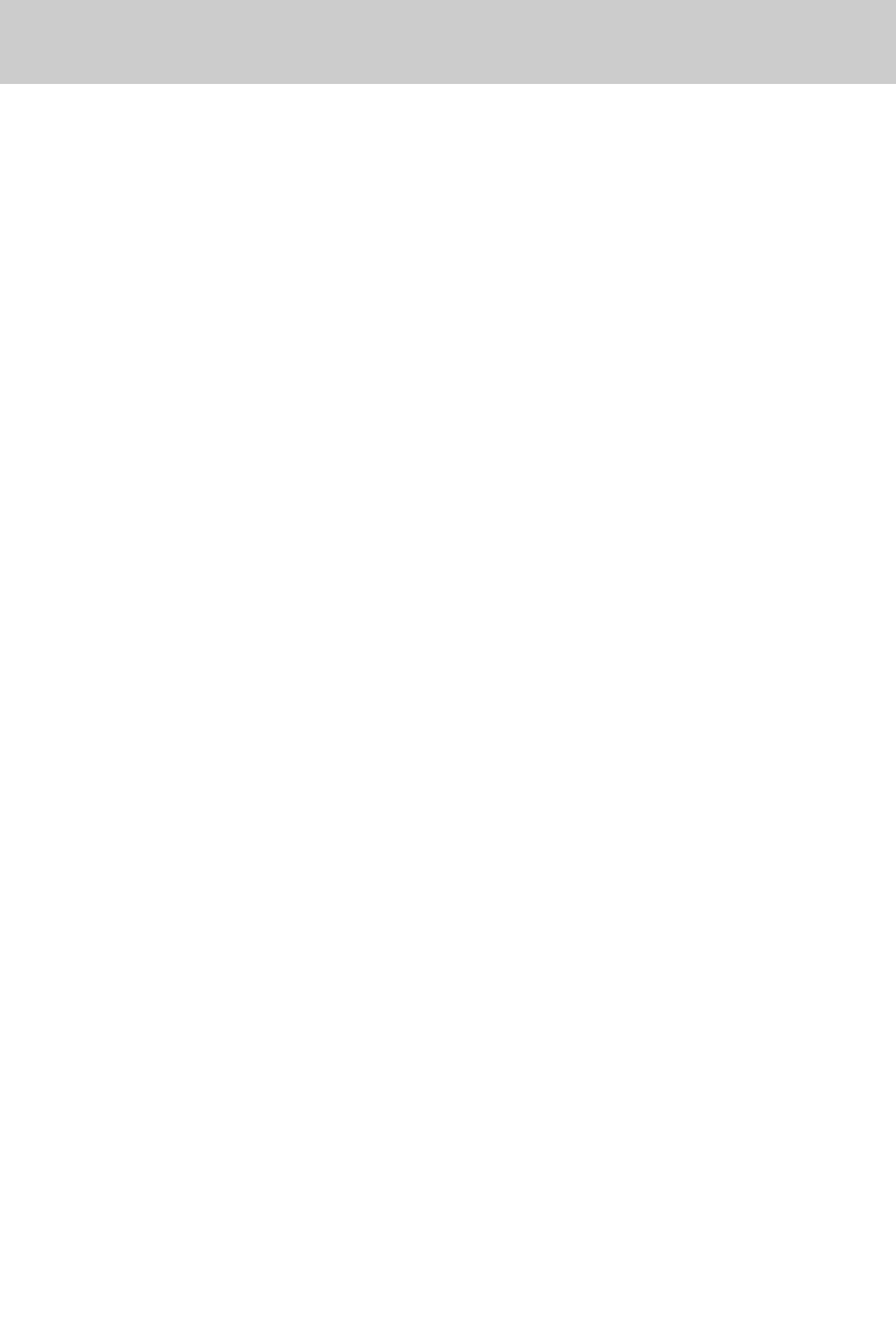
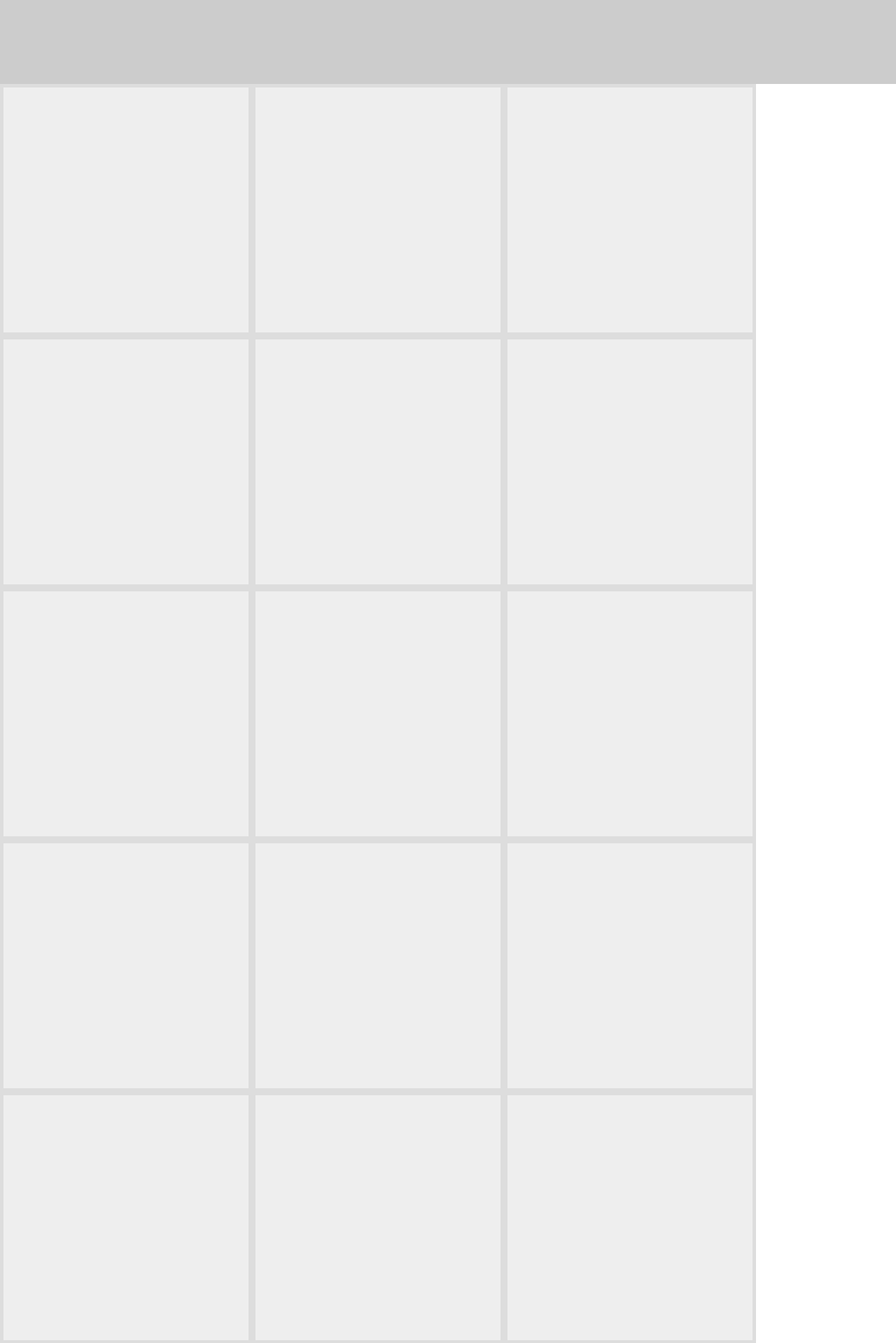
Before and after one commit to mattmolo/MHacksV, a plain HTML site: page index.html in a window 1280 px wide. Shown: the top 1919 px of the page at 70% size. Before the commit the page ends 800 px from the top, so only its background shows below. Drawn offline with nearby package versions, Linux system fonts and the light colour scheme.

Commit message:
Added divs to grid

```diff
--- a/index.html
+++ b/index.html
@@ -38,17 +38,60 @@
 
 </head>
 <body>
-<div class="topHeader">
-</div>
-<div class="tileHolder">
-  <div class="tile one">
+  <div class="topHeader">
+
   </div>
 
-</div>
+  <div class="main-grid">
+
+    <div class="tile w-one-third h-one-fifth">
+    </div>
+
+    <div class="tile w-one-third h-one-fifth">
+    </div>
+
+    <div class="tile w-one-third h-one-fifth">
+    </div>
+
+    <div class="tile w-one-third h-one-fifth">
+    </div>
+
+    <div class="tile w-one-third h-one-fifth">
+    </div>
+
+    <div class="tile w-one-third h-one-fifth">
+    </div>
+
+    <div class="tile w-one-third h-one-fifth">
+    </div>
+
+    <div class="tile w-one-third h-one-fifth">
+    </div>
+
+    <div class="tile w-one-third h-one-fifth">
+    </div>
+
+    <div class="tile w-one-third h-one-fifth">
+    </div>
+
+    <div class="tile w-one-third h-one-fifth">
+    </div>
+
+    <div class="tile w-one-third h-one-fifth">
+    </div>
+
+    <div class="tile w-one-third h-one-fifth">
+    </div>
+
+    <div class="tile w-one-third h-one-fifth">
+    </div>
+
+    <div class="tile w-one-third h-one-fifth">
+    </div>
+
+  </div>
 
 
 </body>
-<script>
 
-</script>
 </html>
```
